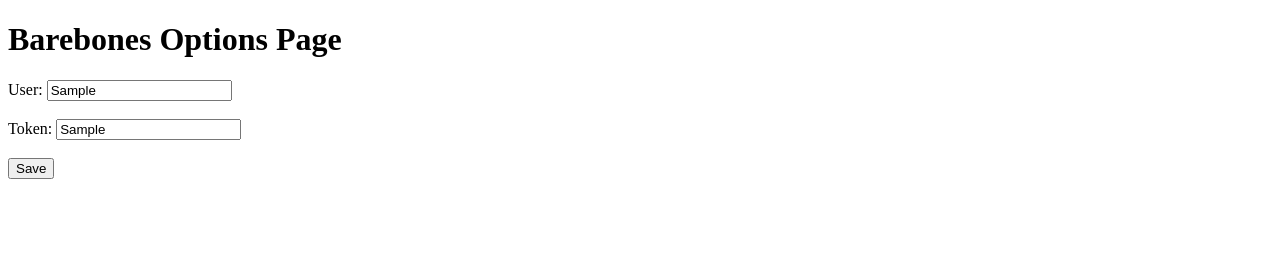
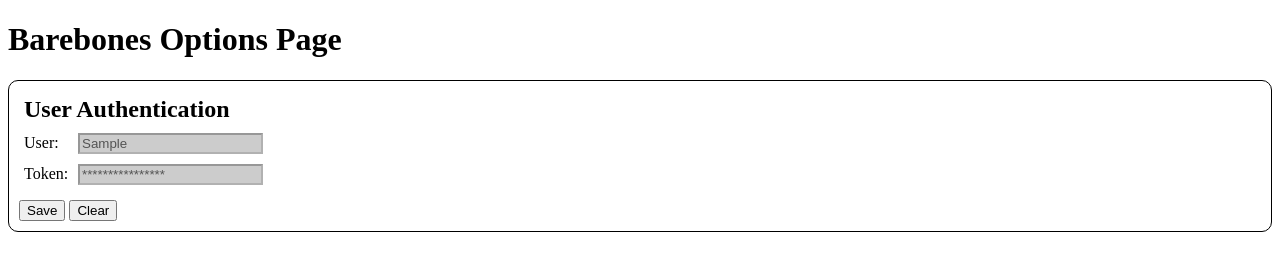
Before and after one commit to JunHong-Ong/Overlay-Chat, a browser extension: page options/options.html in a window 1280 px wide. Both pictures are taken after typing "Sample", "Sample" into the empty fields and a click on the button "Save". Drawn offline with Linux system fonts and the light colour scheme.

Commit message:
save, load, clear credentials

```diff
--- /dev/null
+++ b/options/options.css
@@ -0,0 +1,24 @@
+div#credentials {
+    padding: 10px;
+    border-style: solid;
+    border-width: 1px;
+    border-radius: 10px;
+}
+
+#credentials > h2 {
+    margin: 5px;
+}
+
+#credentials > div {
+    display: block;
+    padding: 5px;
+}
+
+#credentials > div > div {
+    display: inline-block;
+    width: 50px;
+}
+
+#credentials[stored] input {
+    background-color: rgba(0, 0, 0, 0.2);
+}
--- a/options/options.html
+++ b/options/options.html
@@ -3,19 +3,28 @@
 
 <head>
     <title>My Test Extension Options</title>
+    <link rel="stylesheet" href="options.css">
     <script defer src="options.js"></script>
 </head>
 
 <body>
     <h1>Barebones Options Page</h1>
-    User:
-    <input type="text" id="user" name="user">
-    <br><br>
-    Token:
-    <input type="text" id="token" name="token">
-    <br><br>
-    <div id="status"></div>
-    <button id="save">Save</button>
+
+    <div id="credentials">
+        <h2>User Authentication</h2>
+        <div>
+            <div class="label">User:</div>
+            <div><input type="text" id="user" name="user"></div>
+        </div>
+        <div>
+            <div class="label">Token:</div>
+            <div><input type="text" id="token" name="token"></div>
+        </div>
+        <div id="status"></div>
+        <button id="save">Save</button>
+        <button id="clear">Clear</button>
+    </div>
+
 </body>
 
 </html>
--- a/options/options.js
+++ b/options/options.js
@@ -1,16 +1,63 @@
 function save_options() {
-    chrome.storage.local.set({
-        user: document.querySelector("input#user").value,
-        token: document.querySelector("input#token").value
-    }, function() {
-        // Update status to let user know options were saved.
+    var saving = chrome.storage.local.set({
+        options: {
+            user: document.querySelector("input#user").value,
+            token: document.querySelector("input#token").value
+        }
+    });
+
+    saving.then(() => {
         var status = document.getElementById('status');
         status.textContent = 'Options saved.';
+
+        document.querySelector("div#credentials").setAttribute("stored", "");
+        document.querySelector("input#token").value = "****************";
+
+        document.querySelector("input#user").setAttribute("disabled", "");
+        document.querySelector("input#token").setAttribute("disabled", "");
+
         setTimeout(function() {
-        status.textContent = '';
+            status.textContent = '';
         }, 750);
     });
 }
 
+
+function clear_options() {
+    chrome.storage.local.remove(["user", "token"], () => {
+        document.querySelector("div#credentials").removeAttribute("stored");
+
+        document.querySelector("input#user").value = "";
+        document.querySelector("input#token").value = "";
+        document.querySelector("input#user").removeAttribute("disabled");
+        document.querySelector("input#token").removeAttribute("disabled");
+
+        chrome.storage.local.remove("options");
+    })
+}
+
+function restore_options() {
+    var loading = chrome.storage.local.get("options")
+    loading.then((response) => {
+        if (JSON.stringify(response) === "{}") {
+            return
+        }
+
+        var user = response["options"]["user"];
+        var token = "****************";
+
+        document.querySelector("input#user").value = user;
+        document.querySelector("input#token").value = token;
+        document.querySelector("input#user").setAttribute("disabled", "");
+        document.querySelector("input#token").setAttribute("disabled", "");
+    });
+}
+
+document.addEventListener("DOMContentLoaded",
+    restore_options);
+
 document.getElementById('save').addEventListener('click',
     save_options);
+
+document.getElementById('clear').addEventListener('click',
+    clear_options);
```
